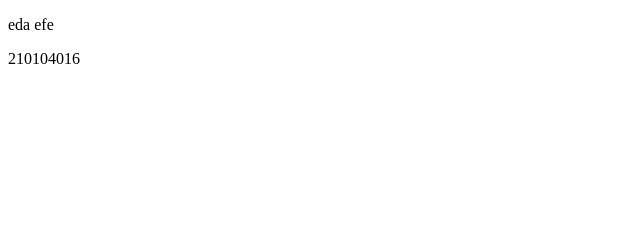
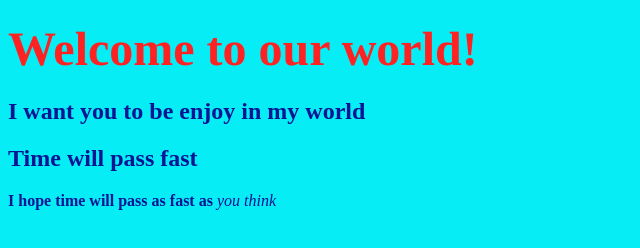
Before and after one commit to eedaefee/eedaefee.github.io, a plain HTML site: page index.html in a window 1280 px wide. Shown: the whole page, without its empty margins (0-640 px from the left). Drawn offline with Linux system fonts and the light colour scheme.

Commit message:
basic styling HTML
-tag concept
-headers
-color and font styling

```diff
--- a/index.html
+++ b/index.html
@@ -1,11 +1,19 @@
-<!DOCTYPE HTML>
+<!DOCTYPE html>
+<!--
+To change this license header, choose License Headers in Project Properties.
+To change this template file, choose Tools | Templates
+and open the template in the editor.
+-->
 <html>
-<head>
-<title>eda efe</title>
-</head>
-<body>
-<p>eda efe</p>
-<p>210104016</p>
-
-</body>
+    <head>
+        <title> Eda's first web site experience </title>
+        <meta charset="UTF-8">
+        <meta name="viewport" content="width=device-width, initial-scale=1.0">
+    </head>
+    <body text="#Q71493" bgcolor="#07EDF5">
+        <h1><font face= "times, serif" size="10" color ="#FF2222"> Welcome to our world!</font> </h1>
+        <h2> I want you to be enjoy in my world </h2>
+        <h2> Time will pass fast </h2>
+        <p> <strong> I hope  time will pass as fast as </strong> <em> you think </em>  </p>
+    </body>
 </html>
```
